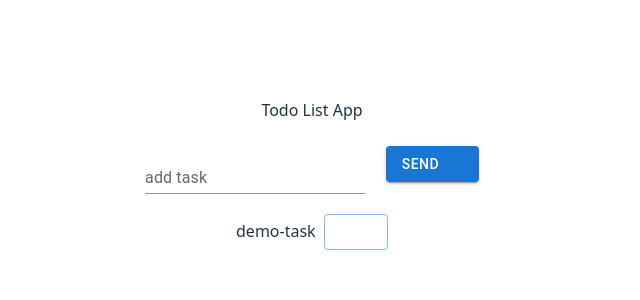
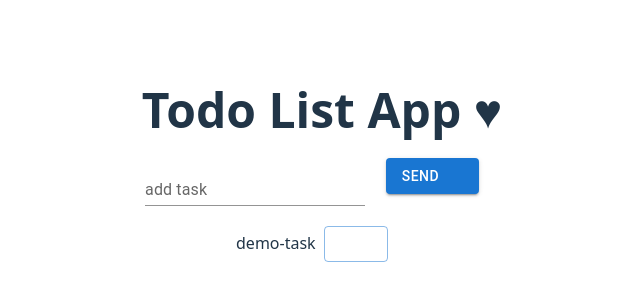
Before and after one commit to yochi-28/Agile, a React (Vite) app: page / in a window 1280 px wide. Shown: the part 226-526 px from the top of the page, without its empty margins (328-968 px from the left). Built offline with nearby package versions, Linux system fonts and the light colour scheme; some icons are missing.

Commit message:
heart added to title

```diff
--- a/src/components/todo.jsx
+++ b/src/components/todo.jsx
@@ -15,7 +15,7 @@ export default function todo(){
     }
     return(
         <div>
-            <h3>Todo List App</h3>
+            <h3 class="font-bold text-5xl pl-5">Todo List App &hearts;</h3>
             <AddForm/>
         <ul>
             {todos.map((todo)=>(
```
